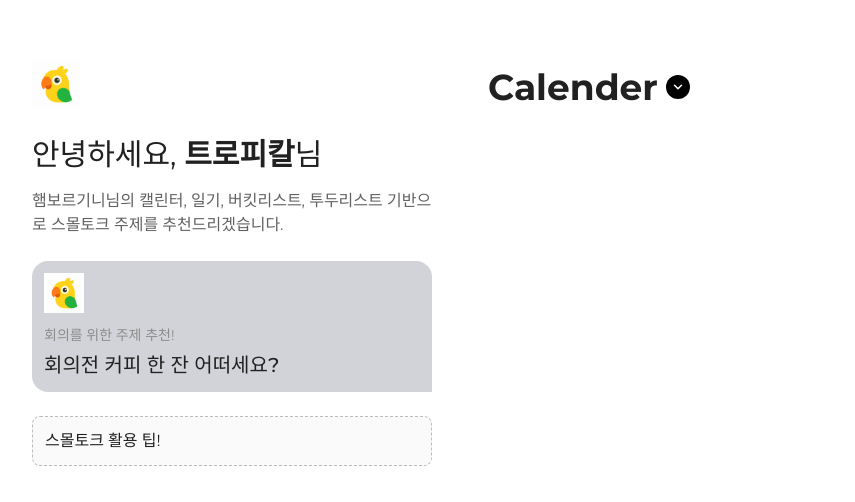
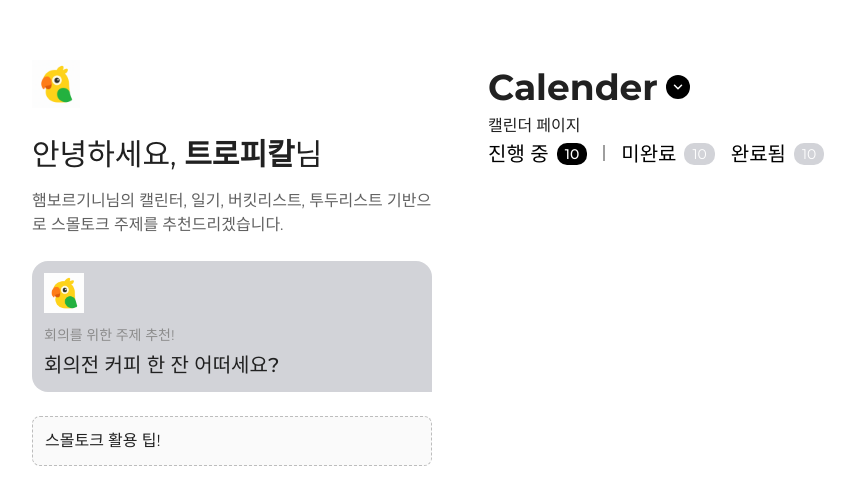
Before and after one commit to Aicemelt/Tropical-frontend, a React (Vite) app: page / in a window 1280 px wide. Shown: the top 502 px of the page, without its empty margins (8-863 px from the left). Built offline with nearby package versions, Linux system fonts and the light colour scheme; a web font is replaced by a local one.

Commit message:
filter tab 컴포넌트 생성

```diff
--- /dev/null
+++ b/src/components/todo/TodoFilter.jsx
@@ -0,0 +1,29 @@
+import React, {useState} from 'react';
+import styles from '../../styles/components/Filter.module.scss';
+
+const TodoFilter = () => {
+    const filters = ["진행 중", "미완료", "완료됨"];
+    const [filter, setFilter] = useState("진행 중");
+
+    return (
+        <div className={`${styles.tabList}`}>
+            {filters.map((f) => (
+                <button
+                    key={f}
+                    className={`${styles.tab} ${
+                        filter === f ? `${styles.on}` : " "
+                    }`}
+                    onClick={() => setFilter(f)}
+                >
+                    {f}
+                    <span>
+                    {/*  진행 중, 완료 중 , 미완료 리스트 개수 동적 추가  */}
+                        10
+                    </span>
+                </button>
+            ))}
+        </div>
+    );
+};
+
+export default TodoFilter;
--- a/src/layouts/RightLayout.jsx
+++ b/src/layouts/RightLayout.jsx
@@ -2,11 +2,15 @@ import React from 'react';
 import {rightLayout} from '../styles/layouts/Layout.module.scss';
 import {Outlet, Route} from "react-router-dom";
 import RightHeader from "../components/common/RightHeader.jsx";
+import CalendarPage from "../pages/CalendarPage.jsx";
+import TodoPage from "../pages/TodoPage.jsx";
 
 const RightLayout = () => {
     return (
         <div className={rightLayout}>
             <RightHeader />
+            <CalendarPage />
+            <TodoPage />
         </div>
     );
 };
--- /dev/null
+++ b/src/pages/CalendarPage.jsx
@@ -0,0 +1,11 @@
+import React from 'react';
+
+const CalendarPage = () => {
+    return (
+        <div>
+            캘린더 페이지
+        </div>
+    );
+};
+
+export default CalendarPage;
--- /dev/null
+++ b/src/pages/TodoPage.jsx
@@ -0,0 +1,12 @@
+import React from 'react';
+import TodoFilter from "../components/todo/TodoFilter.jsx";
+
+const TodoPage = () => {
+    return (
+        <>
+            <TodoFilter />
+        </>
+    );
+};
+
+export default TodoPage;
--- /dev/null
+++ b/src/styles/components/Filter.module.scss
@@ -0,0 +1,42 @@
+.tabList {
+  display: flex;
+  flex-direction: row;
+  gap: 16px;
+}
+
+.tab {
+  border: 0;
+  font-size: var(--text-xl);
+  background: transparent;
+  text-align: center;
+  display: flex;
+  flex-direction: row;
+  align-items: center;
+
+  span {
+    font-family: var(--font-english);
+    font-size: var(--text-sm);
+    padding: 2px 8px;
+    background-color: var(--bg-teritary);
+    color: var(--white);
+    border-radius: 10px;
+    margin: 2px 0 0 8px;
+  }
+
+  &:nth-child(1)::after {
+    content: '';
+    display: block;
+    width: 2px;
+    height: 16px;
+    background-color: #9E9E9E;
+    margin-left: 16px;
+  }
+
+  &.on {
+    font-weight: var(--font-medium);
+
+    span {
+      background-color: #000;
+    }
+  }
+}
--- a/src/styles/global.scss
+++ b/src/styles/global.scss
@@ -89,6 +89,10 @@ ul {
   padding: 0;
 }
 
+button {
+  cursor: pointer;
+}
+
 #root {
   width: 1200px;
   display: flex;
```
